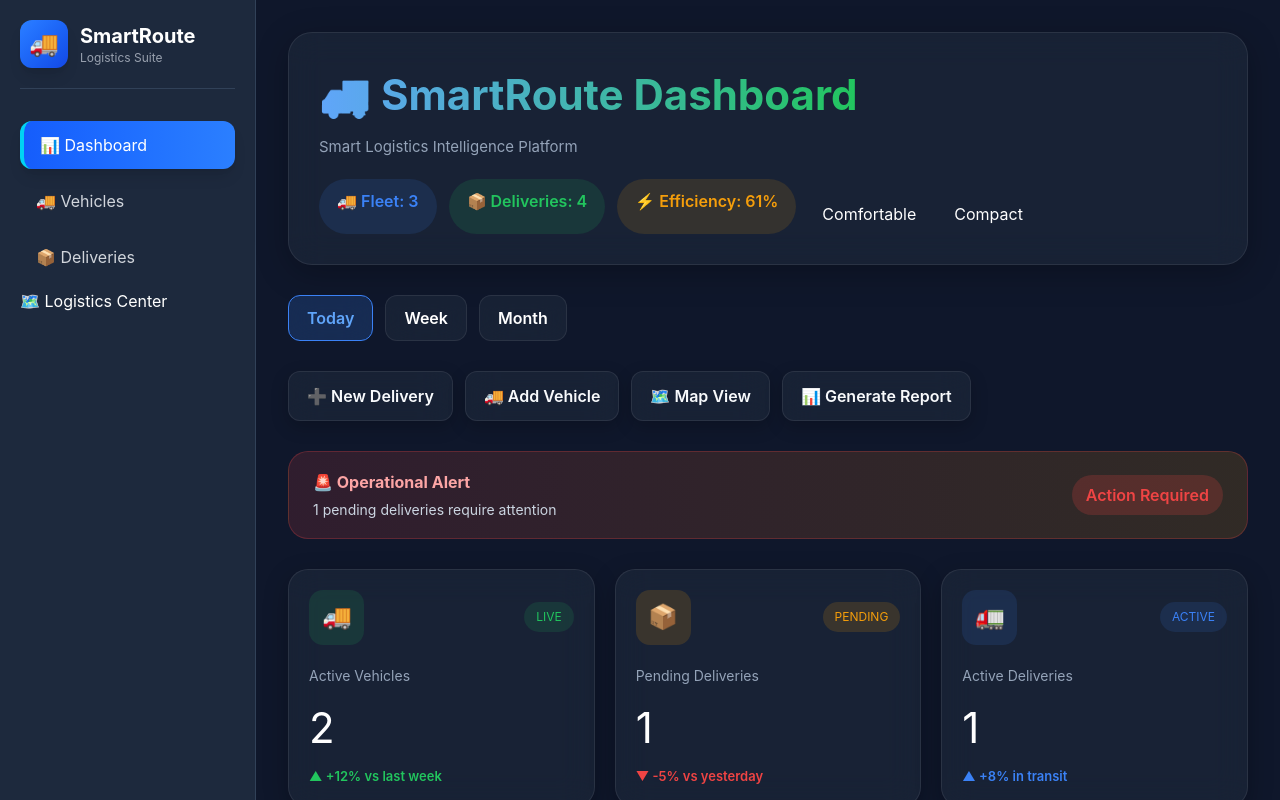
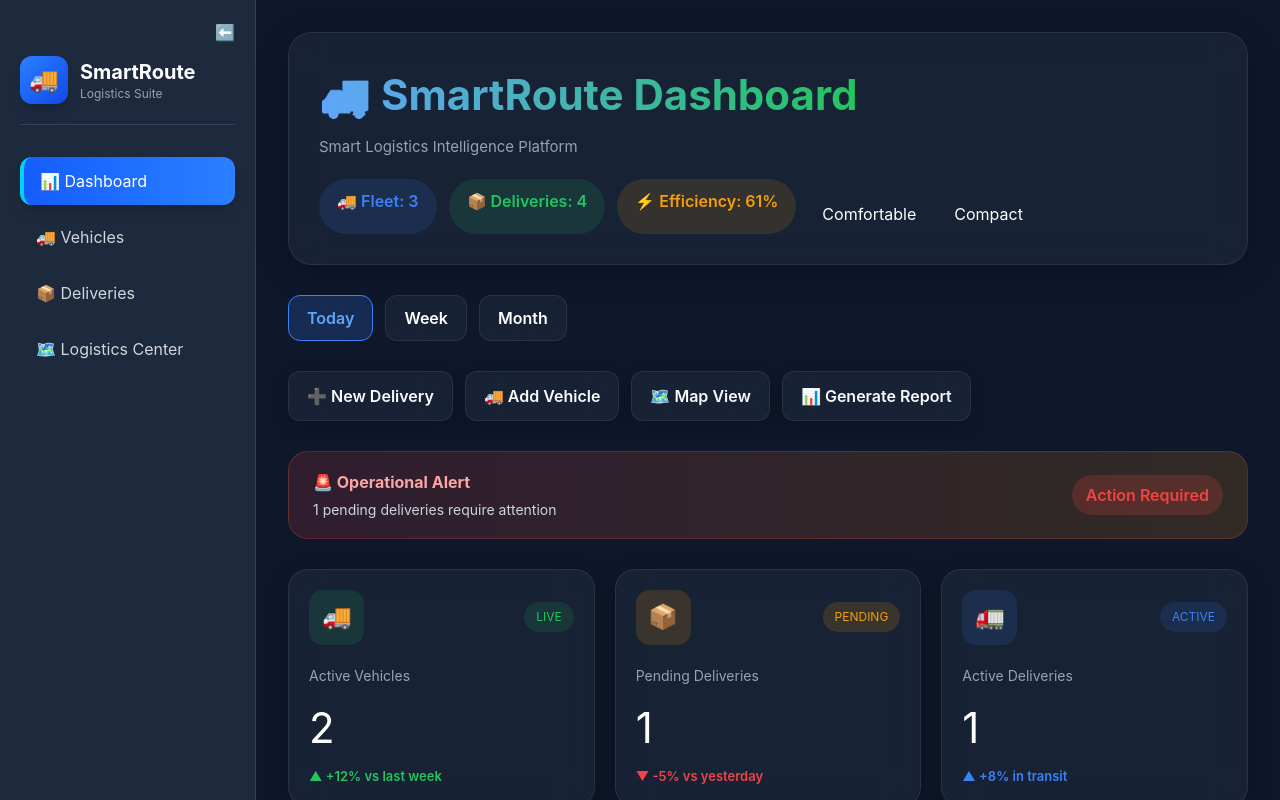
Before and after one commit to harshskarki/SmartRoute-Logistics-Management-System, a React (Vite) app: page / in a window 1280 px wide. Shown: the top 800 px of the page. Built offline with nearby package versions, Linux system fonts and the light colour scheme.

Commit message:
Phase 5.12.4 Complete - Sidebar Collapse Support

```diff
--- a/src/App.jsx
+++ b/src/App.jsx
@@ -1,3 +1,4 @@
+import { useState } from "react";
 import { Routes, Route, NavLink } from "react-router-dom";
 
 import Dashboard from "./pages/Dashboard";
@@ -6,6 +7,8 @@ import Deliveries from "./pages/Deliveries";
 import LogisticsCenter from "./pages/LogisticsCenter";
 
 function App() {
+  const [sidebarCollapsed, setSidebarCollapsed] =
+    useState(false);
   const navLinkClass = ({ isActive }) =>
   `block px-4 py-3 rounded-xl transition-all duration-300 transform ${
     isActive
@@ -16,12 +19,31 @@ function App() {
   return (
     <div className="flex min-h-screen bg-slate-900 text-white">
       {/* Sidebar */}
-      <aside className="w-64 bg-slate-800 border-r border-slate-700 p-5">
-        <div className="flex items-center gap-3 pb-5 border-b border-slate-700">
-          <div className="w-12 h-12 rounded-xl bg-gradient-to-br from-blue-500 to-blue-700 flex items-center justify-center text-2xl shadow-lg">
+      <aside
+        className={`${
+          sidebarCollapsed ? "w-20" : "w-64"
+        } bg-slate-800 border-r border-slate-700 p-5 transition-all duration-300`}
+      >
+        <div className="pb-5 border-b border-slate-700">
+
+          <div className="flex justify-end mb-3">
+            <button
+              onClick={() =>
+                setSidebarCollapsed(!sidebarCollapsed)
+              }
+              className="text-gray-300 hover:text-white"
+            >
+              {sidebarCollapsed ? "➡️" : "⬅️"}
+            </button>
+          </div>
+
+          <div className="flex items-center gap-3">
+
+            <div className="w-12 h-12 rounded-xl bg-linear-to-br from-blue-500 to-blue-700 flex items-center justify-center text-2xl shadow-lg">
               🚚
             </div>
 
+            {!sidebarCollapsed && (
               <div>
                 <h1 className="text-xl font-bold text-white">
                   SmartRoute
@@ -31,29 +53,44 @@ function App() {
                   Logistics Suite
                 </p>
               </div>
+            )}
+
+          </div>
+
         </div>
 
         <nav className="mt-8 space-y-2">
           <NavLink to="/" end className={navLinkClass}>
-            📊 Dashboard
+            {sidebarCollapsed
+              ? "📊"
+              : "📊 Dashboard"}
           </NavLink>
 
           <NavLink
             to="/vehicles"
             className={navLinkClass}
           >
-            🚚 Vehicles
+            {sidebarCollapsed
+              ? "🚚"
+              : "🚚 Vehicles"}
           </NavLink>
 
           <NavLink
             to="/deliveries"
             className={navLinkClass}
           >
-            📦 Deliveries
+            {sidebarCollapsed
+              ? "📦"
+              : "📦 Deliveries"}
           </NavLink>
 
-          <NavLink to="/logistics-center">
-            🗺 Logistics Center
+          <NavLink
+            to="/logistics-center"
+            className={navLinkClass}
+          >
+            {sidebarCollapsed
+              ? "🗺"
+              : "🗺 Logistics Center"}
           </NavLink>
         </nav>
       </aside>
```
Lines whose indentation alone changed are shown as unchanged.
